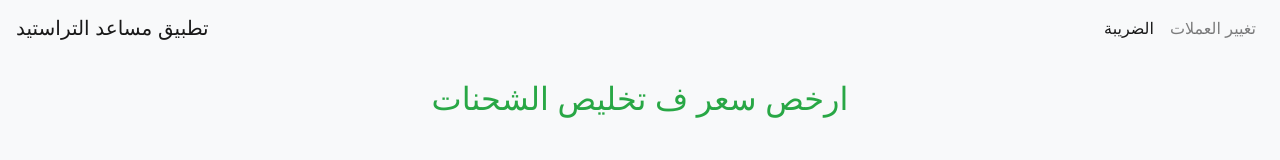
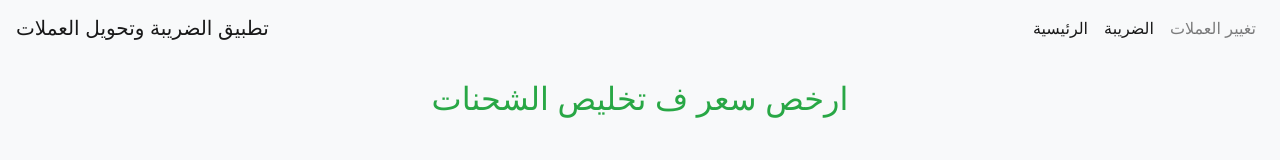
Before and after one commit to integrasolutiontech/Trmogeed, a plain HTML site: page index.html in a window 1280 px wide. Shown: the top 160 px of the page. Drawn offline with nearby package versions, Linux system fonts and the light colour scheme.

Commit message:
index.html

```diff
--- a/index.html
+++ b/index.html
@@ -26,12 +26,15 @@
 </head>
 <body>
 <nav class="navbar navbar-expand-lg navbar-light bg-light">
-    <a class="navbar-brand" href="#">تطبيق مساعد التراستيد   </a>
+  <a class="navbar-brand" href="#">تطبيق الضريبة وتحويل العملات</a>
   <button class="navbar-toggler" type="button" data-toggle="collapse" data-target="#navbarNav" aria-controls="navbarNav" aria-expanded="false" aria-label="Toggle navigation">
     <span class="navbar-toggler-icon"></span>
   </button>
   <div class="collapse navbar-collapse" id="navbarNav">
     <ul class="navbar-nav ml-auto">
+       <li class="nav-item active">
+        <a class="nav-link" href="index.html">الرئيسية</a>
+      </li>
       <li class="nav-item active">
         <a class="nav-link" href="dareba.html">الضريبة</a>
       </li>
```
Lines whose indentation alone changed are shown as unchanged.
